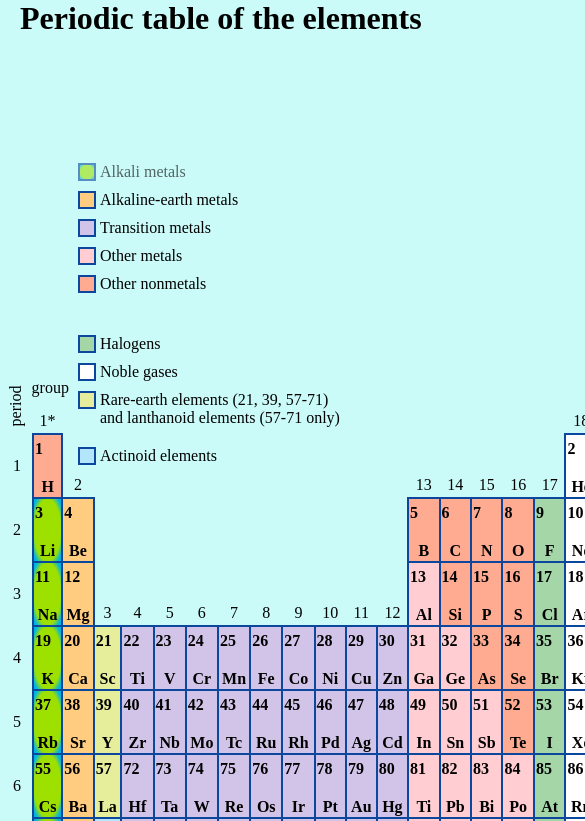
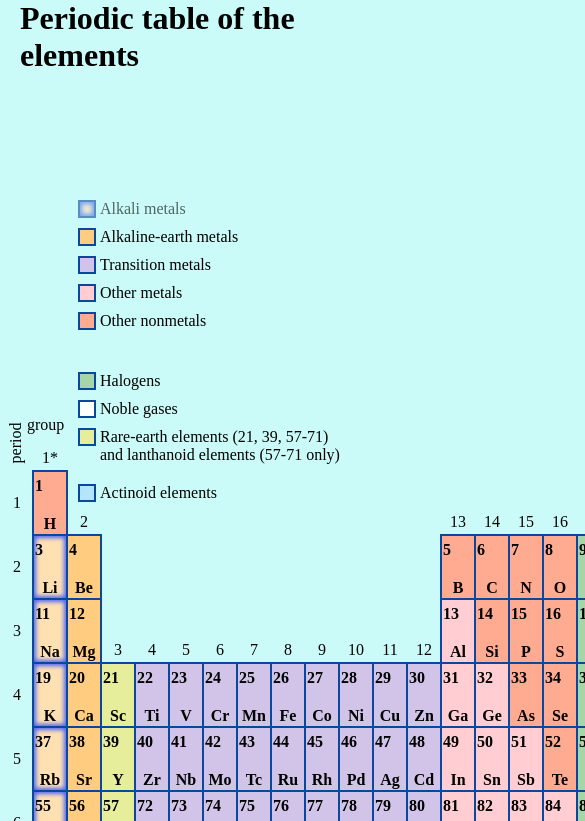
Before and after one commit to RomanNadopta/Periodic-table-of-the-elements, a plain HTML site: page index.html in a window 390 px wide. Both pictures are taken after a click on the item "Alkali metals". Shown: the top 821 px of the page, 585 px wide, since content can reach past the window. Drawn offline with Linux system fonts and the light colour scheme.

Commit message:
Update style.css

```diff
--- a/style.css
+++ b/style.css
@@ -21,7 +21,7 @@ ul {
   margin-left: auto;
   margin-right: auto;
   padding: 0 20px;
-  background-color: hsla(178, 84%, 89%, 1);
+  background-color: rgb(203, 251, 249);
 }
 
 
@@ -137,8 +137,10 @@ left: 2%;
 
 
 .color-light--on {
-  background-image: radial-gradient(ellipse farthest-corner at 50% 50%, hsla(78, 100%, 44%, 1) 70%, hsla(192, 100%, 44%, 1) 90%)
-
+  /* background-image: radial-gradient(ellipse farthest-corner at 50% 50%, transparent 60%, hsla(354, 76%, 46%, 1) 90%) */
+  -webkit-box-shadow: 0px 0px 4px 2px rgba(73, 102, 248, 1) inset;
+  -moz-box-shadow: 0px 0px 4px 2px rgba(73, 102, 248, 1) inset;
+  box-shadow: 0px 0px 4px 2px rgba(73, 102, 248, 1)inset;
 }
 
 
@@ -152,6 +154,7 @@ left: 2%;
   top: -30px;
 }
  td {
+  min-width: 30px;
   width: 50px;
   height: 60px;
   text-align: center;
@@ -212,8 +215,9 @@ footer {
     left: 40px;
   }
 
-  .wrapper {
-    min-width: 580px;
+  body{
+    background-image: none;
+    background-color: rgb(203, 251, 249);
   }
 
 
```
